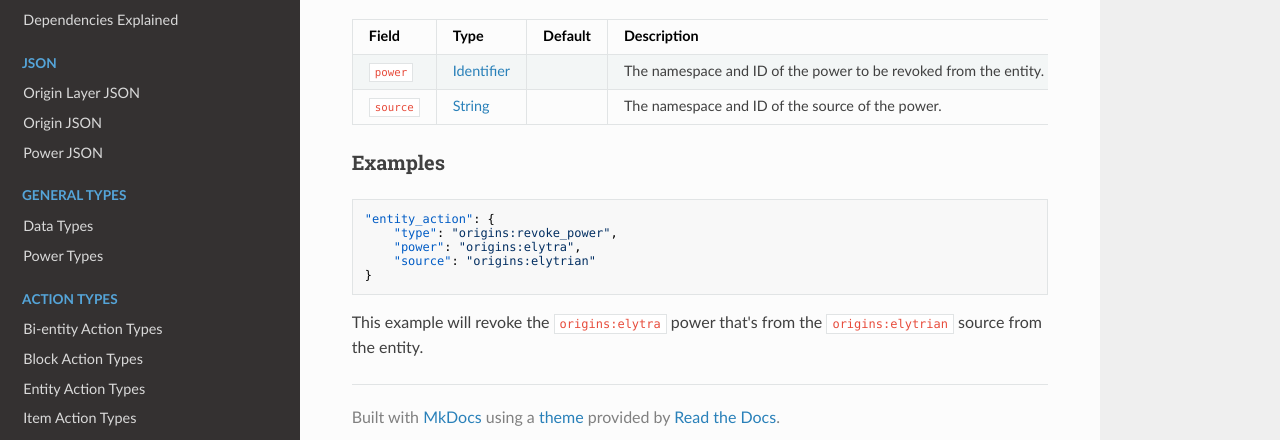
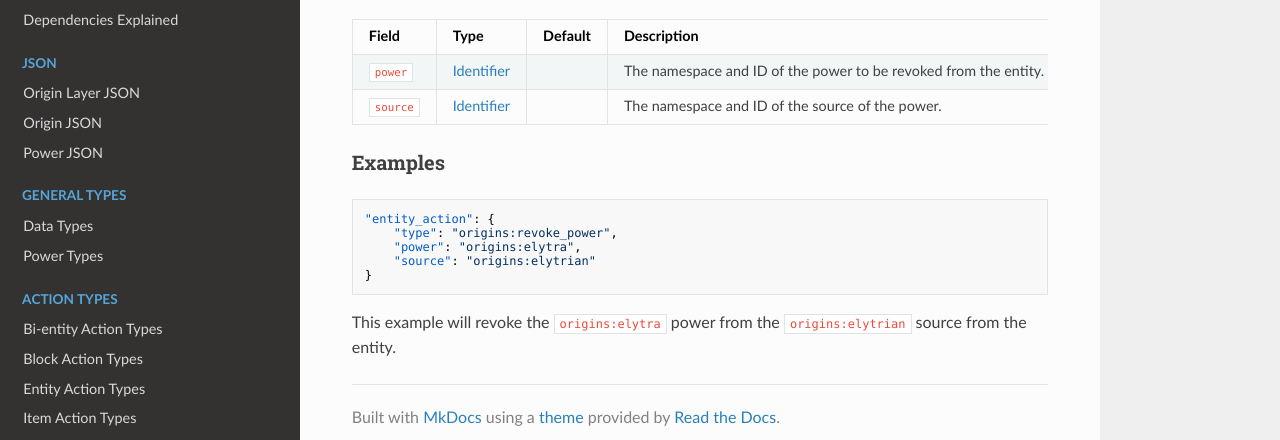
Before and after one commit to apace100/origins-docs, an MkDocs documentation site: the page built from docs/types/entity_action_types/revoke_power.md, in a window 1280 px wide. Shown: the part 336-776 px from the top of the page. Built offline with MkDocs 1.6.1, drawn with Linux system fonts in a browser that asks for light colours; nearby versions of some CDN libraries.

Commit message:
Updated `revoke_power.md` (Entity Action Types) * Replaced the type for the `source` field to "Identifier" (previously "String") * Changed the description of the example a little bit

````diff
--- a/docs/types/entity_action_types/revoke_power.md
+++ b/docs/types/entity_action_types/revoke_power.md
@@ -17,7 +17,7 @@ Type ID: `origins:revoke_power`
 Field | Type | Default | Description
 ------|------|---------|-------------
 `power` | [Identifier](../data_types/identifier.md) | | The namespace and ID of the power to be revoked from the entity.
-`source` | [String](../data_types/string.md) | | The namespace and ID of the source of the power.
+`source` | [Identifier](../data_types/identifier.md) | | The namespace and ID of the source of the power.
 
 
 ### Examples
@@ -30,4 +30,4 @@ Field | Type | Default | Description
 }
 ```
 
-This example will revoke the `origins:elytra` power that's from the `origins:elytrian` source from the entity.
+This example will revoke the `origins:elytra` power from the `origins:elytrian` source from the entity.
````
